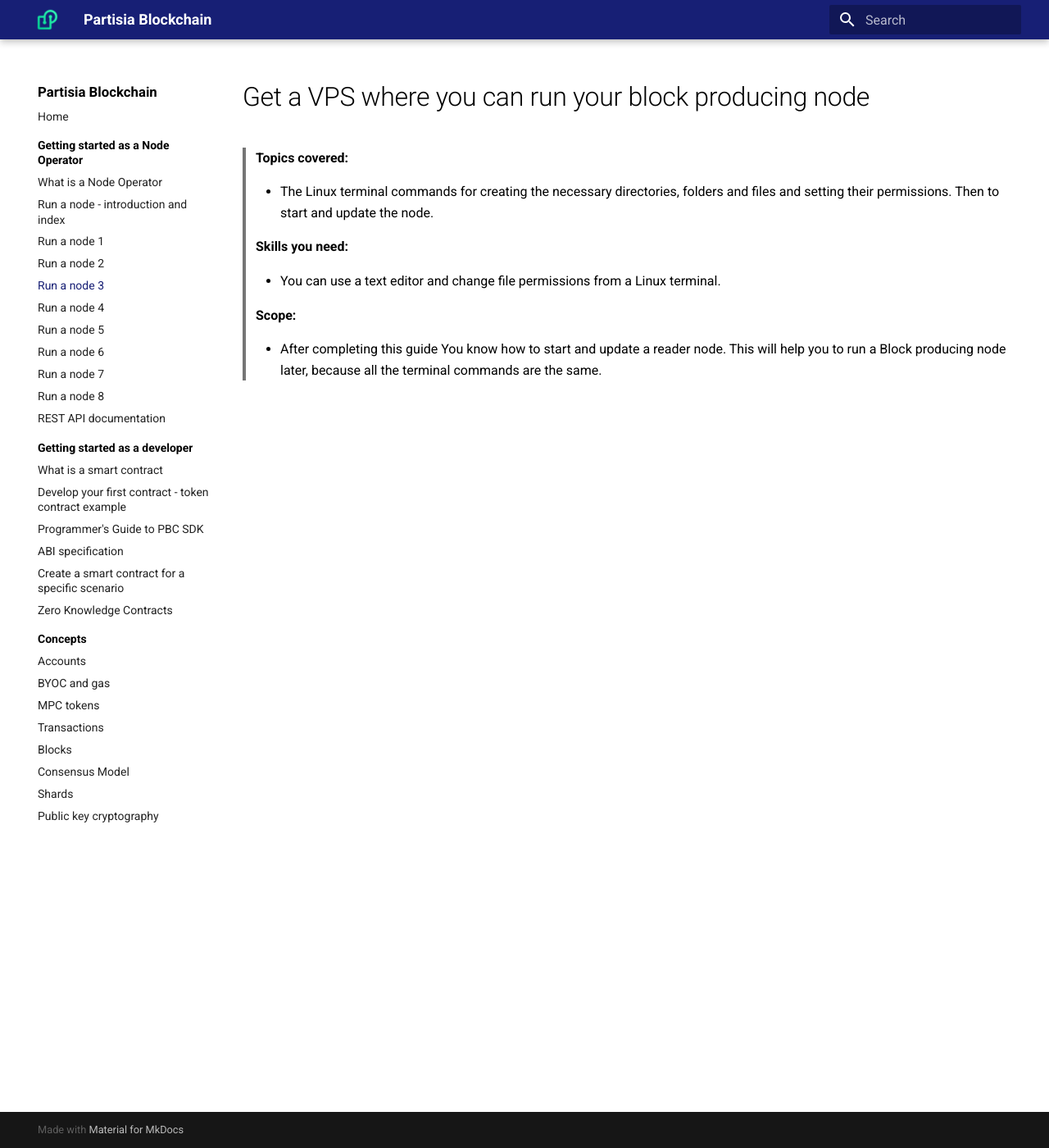
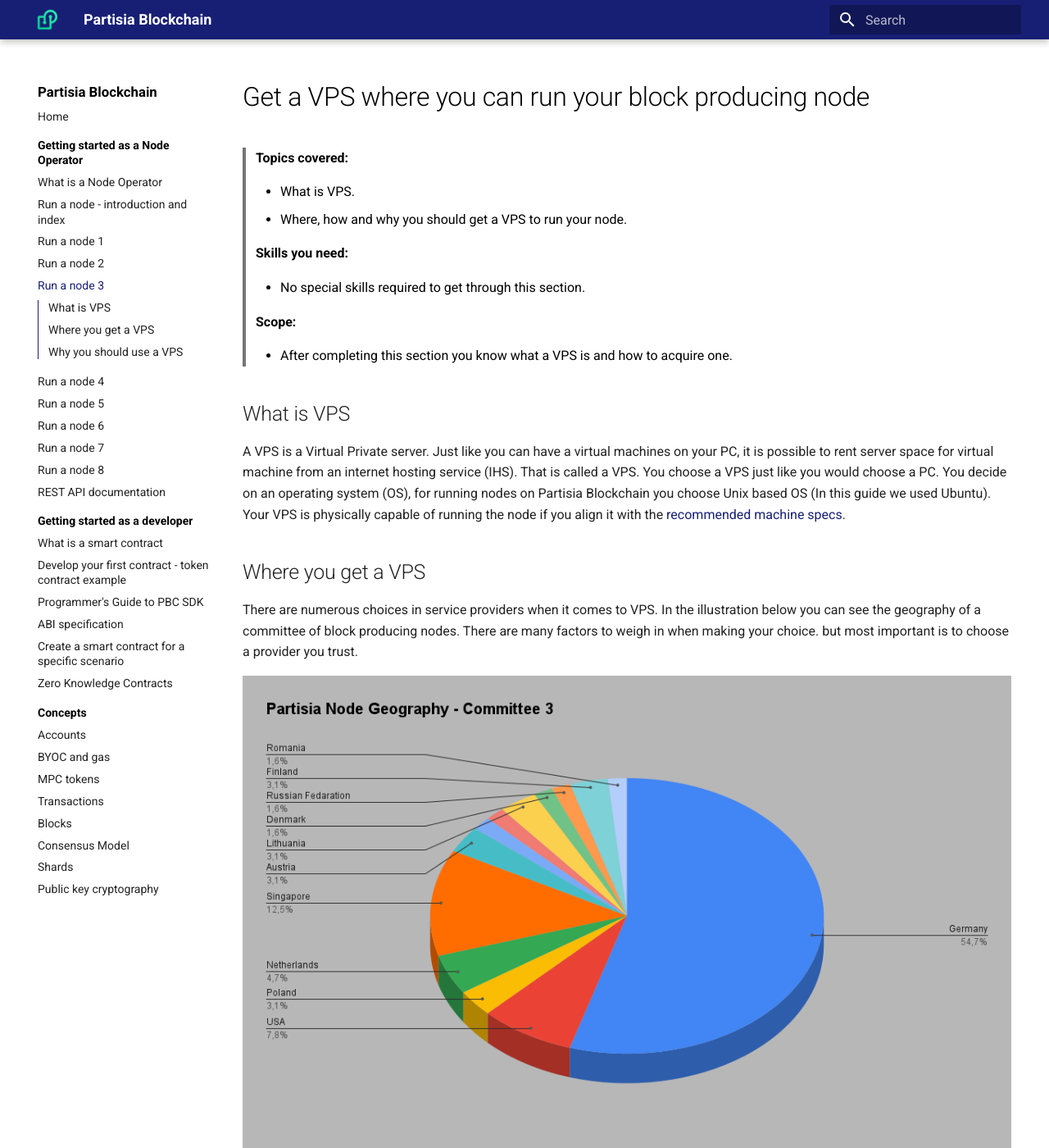
Before and after one commit to 0xSero/partisia-docs, an MkDocs documentation site: the page built from docs/operator-3-vps.md, in a window 1280 px wide and 1400 px high. Shown: the whole window at 82% size. Built offline with MkDocs 1.6.1 and Material for MkDocs 9.7.7, drawn with Linux system fonts in a browser that asks for light colours; a script that is not in the unit is left out; some of the changed text lies outside the part shown.

```diff
--- a/docs/operator-3-vps.md
+++ b/docs/operator-3-vps.md
@@ -2,12 +2,26 @@
 
 >**Topics covered:**
 >
-> - The Linux terminal commands for creating the necessary directories, folders and files and setting their permissions. Then to start and update the node.
+> - What is VPS.
+> - Where, how and why you should get a VPS to run your node.
 >
 >**Skills you need:**
 >
-> - You can use a text editor and change file permissions from a Linux terminal.
+> - No special skills required to get through this section.
 >
 >**Scope:**
 >
-> - After completing this guide You know how to start and update a reader node. This will help you to run a Block producing node later, because all the terminal commands are the same.
+> - After completing this section you know what a VPS is and how to acquire one.
+
+## What is VPS
+
+A VPS is a Virtual Private server. Just like you can have a virtual machines on your PC, it is possible to rent server space for virtual machine from an internet hosting service (IHS). That is called a VPS. You choose a VPS just like you would choose a PC. You decide on an operating system (OS), for running nodes on Partisia Blockchain you choose Unix based OS (In this guide we used Ubuntu).
+Your VPS is physically capable of running the node if you align it with the [recommended machine specs](operator-1-specs.md).
+
+## Where you get a VPS
+
+There are numerous choices in service providers when it comes to VPS. In the illustration below you can see the geography of a committee of block producing nodes. There are many factors to weigh in when making your choice. but most important is to choose a provider you trust.
+
+![Node_geography](Node_Geography%20_Committee%203.png)
+
+## Why you should use a VPS
```
Also changed, not shown: docs/Node_Geography _Committee 3.png (added).
